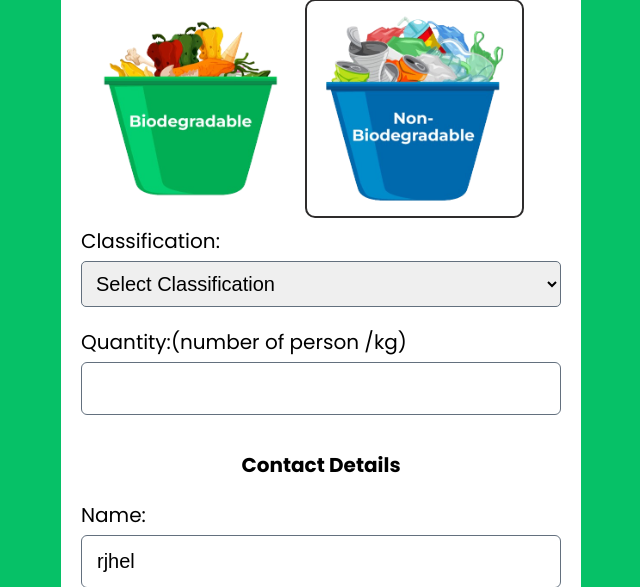
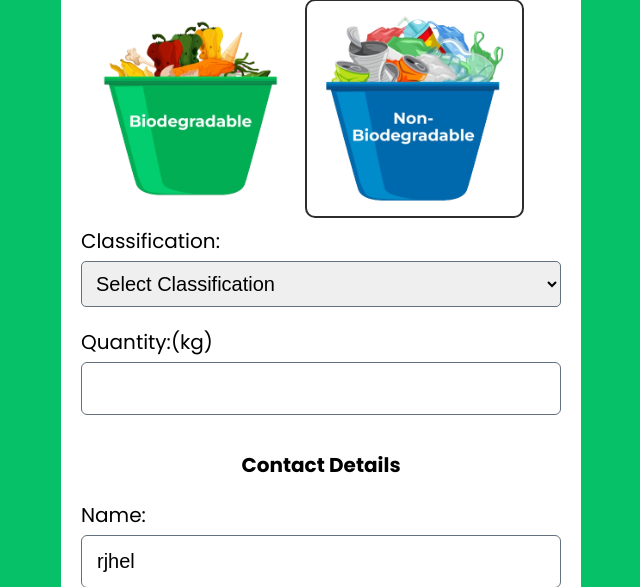
Before and after one commit to r-jheltandugon/Food-Waste-Monitoring-System, a PHP site: page /fooddonateform.php in a window 1280 px wide. Shown: the part 281-868 px from the top of the page, without its empty margins (319-959 px from the left). Run offline with PHP 8.4, Linux system fonts and the light colour scheme; a user stored in the database is signed in.

Commit message:
Change to KG(Kilogram)

```diff
--- a/fooddonateform.php
+++ b/fooddonateform.php
@@ -74,7 +74,7 @@ if(isset($_POST['submit']))
             </select>
         </div>
         <div class="input">
-          <label for="quantity">Quantity:(number of person /kg)</label>
+          <label for="quantity">Quantity:(kg)</label>
           <input type="text" id="quantity" name="quantity" required/>
         </div>
         <b><p style="text-align: center;">Contact Details</p></b>
```
